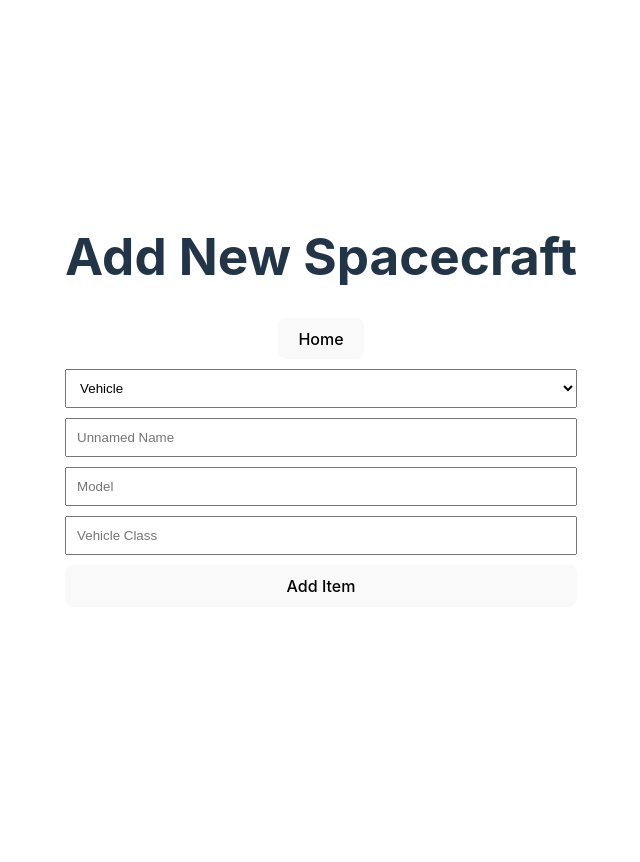
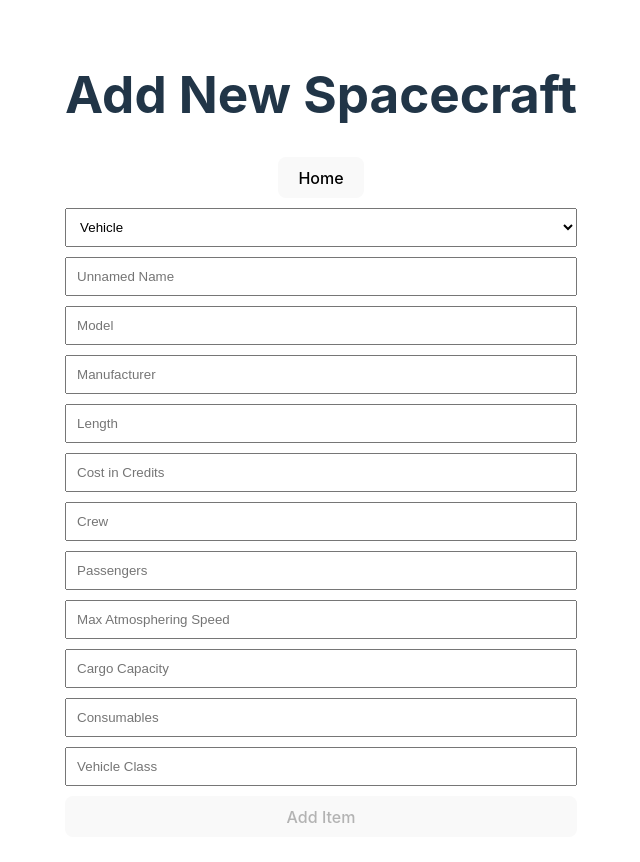
Before and after one commit to AugustoLL/Star-Wars-Garage, a React (Vite) app: page /add in a window 1280 px wide. Shown: the top 862 px of the page, without its empty margins (319-959 px from the left). Before the commit the page ends 800 px from the top, so only its background shows below. Built offline with nearby package versions, Linux system fonts and the light colour scheme.

Commit message:
Add missing fields in form and disable button unless name, model & manufacturer are filled

```diff
--- a/src/components/AddSpacecraftForm.tsx
+++ b/src/components/AddSpacecraftForm.tsx
@@ -76,6 +76,17 @@ const AddSpacecraftForm: React.FC = () => {
       {/* Common data for both Vehicles and Starships */}
       <input type="text" name="name" value={commonData.name} onChange={e => setCommonData({...commonData, name: e.target.value})} placeholder="Unnamed Name"/>
       <input type="text" name="model" value={commonData.model} onChange={e => setCommonData({...commonData, model: e.target.value})} placeholder="Model"/>
+      <input type="text" name="manufacturer" value={commonData.manufacturer} onChange={e => setCommonData({...commonData, manufacturer: e.target.value})} placeholder="Manufacturer"/>
+      <input type="text" name="length" value={commonData.length} onChange={e => setCommonData({...commonData, length: e.target.value})} placeholder="Length"/>
+      <input type="text" name="cost_in_credits" value={commonData.cost_in_credits} onChange={e => setCommonData({...commonData, cost_in_credits: e.target.value})} placeholder="Cost in Credits"/>
+      <input type="text" name="crew" value={commonData.crew} onChange={e => setCommonData({...commonData, crew: e.target.value})} placeholder="Crew"/>
+      <input type="text" name="passengers" value={commonData.passengers} onChange={e => setCommonData({...commonData, passengers: e.target.value})} placeholder="Passengers"/>
+      <input type="text" name="max_atmosphering_speed" value={commonData.max_atmosphering_speed} onChange={e => setCommonData({...commonData, max_atmosphering_speed: e.target.value})} placeholder="Max Atmosphering Speed" />
+      <input type="text" name="cargo_capacity" value={commonData.cargo_capacity} onChange={e => setCommonData({...commonData, cargo_capacity: e.target.value})} placeholder="Cargo Capacity"/>
+      <input type="text" name="consumables" value={commonData.consumables} onChange={e => setCommonData({...commonData, consumables: e.target.value})} placeholder="Consumables"/>
+
+      {/*Multiple fields for Vehicles and Starships (FILMS and PILOTS)*/}
+
 
       {/* Specific fields for Vehicles */}
       {spacecraftType === 'vehicle' && (
@@ -91,7 +102,7 @@ const AddSpacecraftForm: React.FC = () => {
         </>
       )}
 
-      <button type="submit">Add Item</button>
+      <button type="submit" disabled={!commonData.name || !commonData.model || !commonData.manufacturer}>Add Item</button>
     </form>
   )
 };
```
